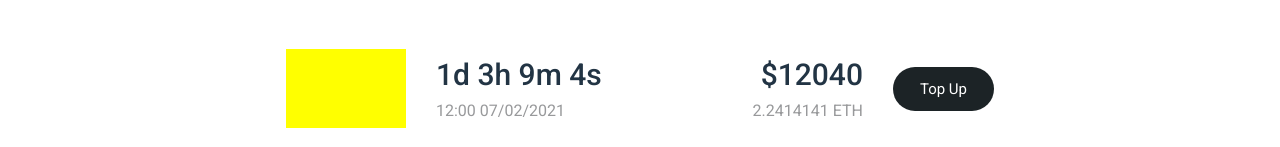
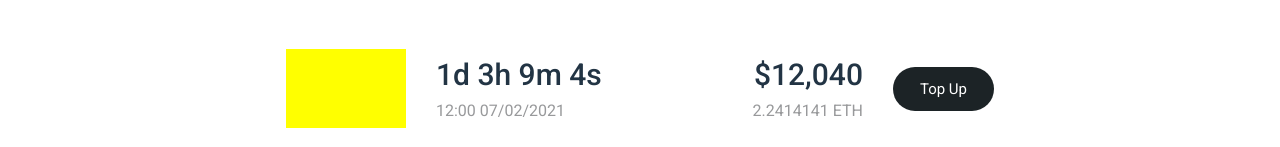
Before and after one commit to chase-manning/crypto-capsule, a React (Create React App) app in the folder website/: page /sent in a window 1280 px wide. Shown: the part 197-344 px from the top of the page. Built offline with nearby package versions, Linux system fonts and the light colour scheme.

Commit message:
:lipstick: format dollars with commar seperators

```diff
--- a/website/src/components/Capsule.tsx
+++ b/website/src/components/Capsule.tsx
@@ -143,7 +143,7 @@ const Capsule = (props: Props) => {
         </OpenDate>
       </CountdownContainer>
       <ValueContainer>
-        <Dollars>{"$" + props.capsule.dollars}</Dollars>
+        <Dollars>{"$" + props.capsule.dollars.toLocaleString()}</Dollars>
         <Crypto>{props.capsule.eth + " ETH"}</Crypto>
       </ValueContainer>
       {open && !props.capsule.opened && <Button primary>Open</Button>}
```
